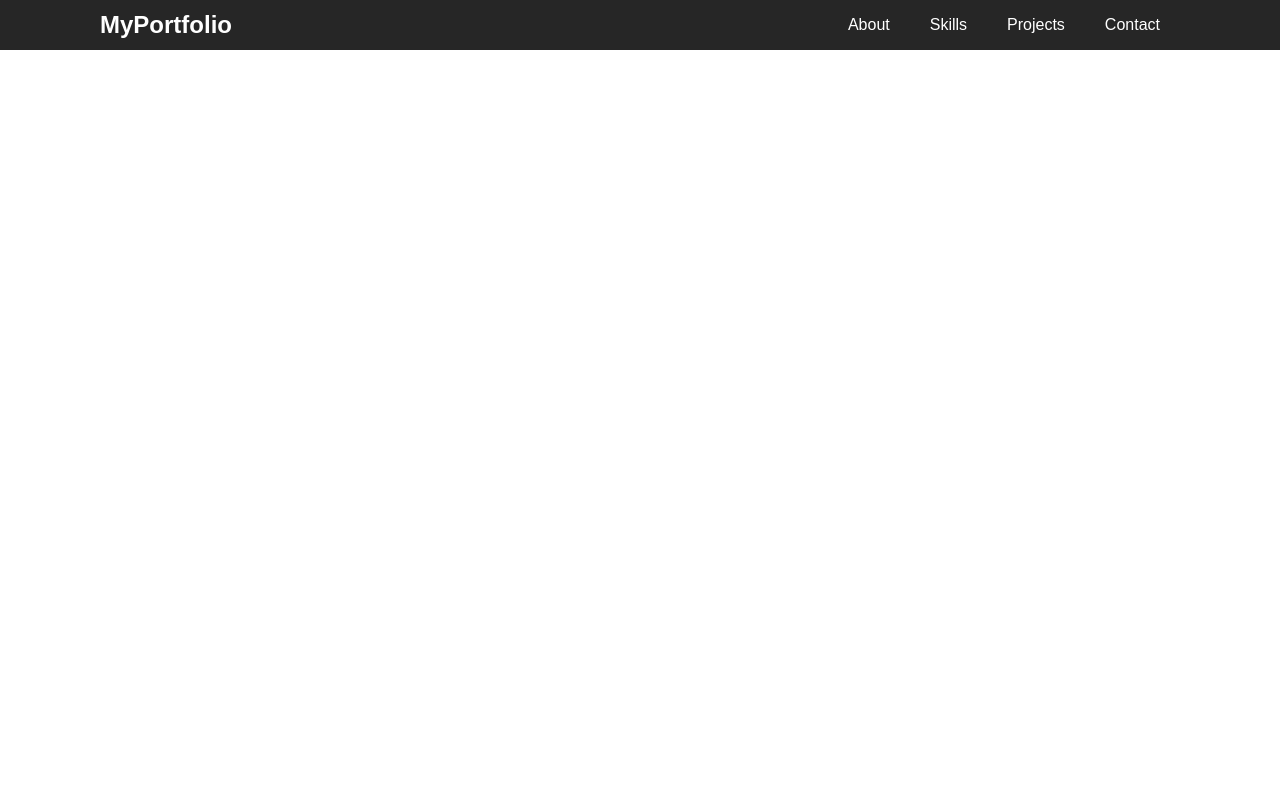
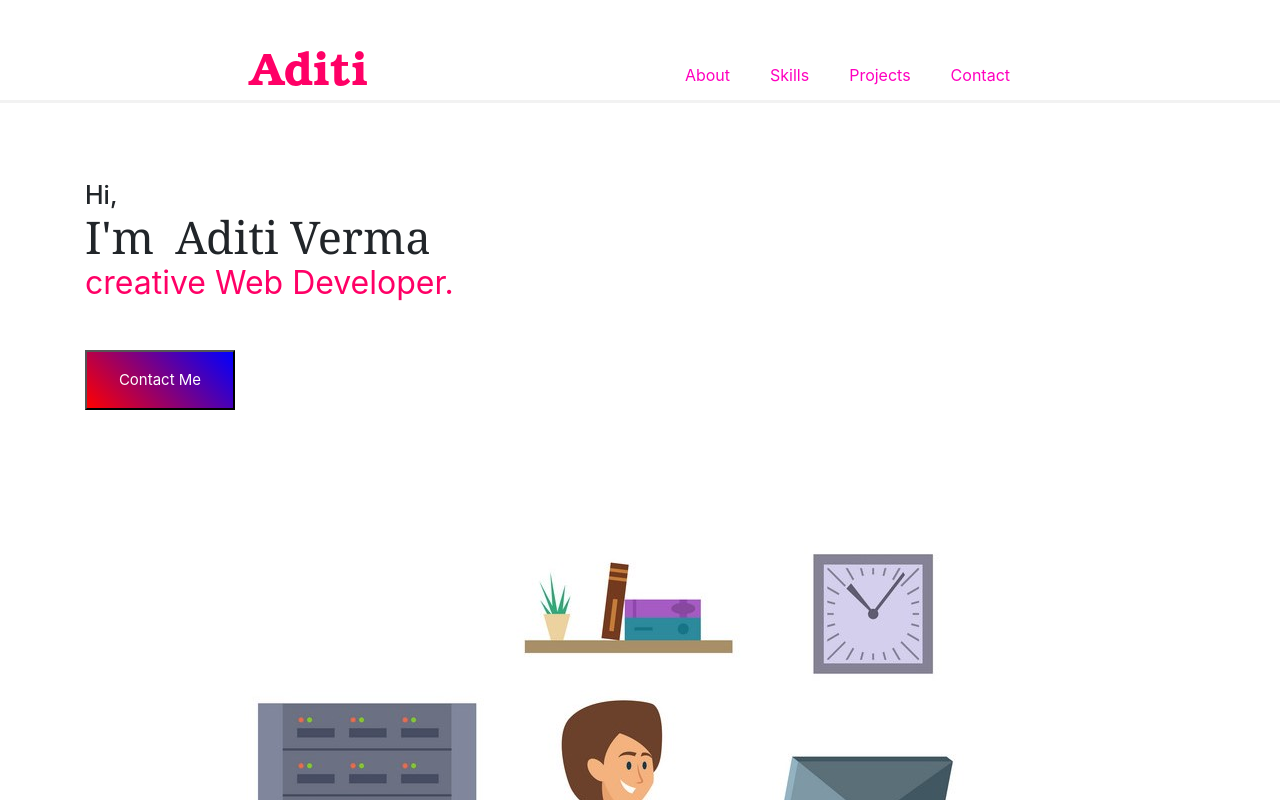
Before and after one commit to sak-4356/Portfolio, a plain HTML site: page index.html in a window 1280 px wide. Shown: the top 800 px of the page. Drawn offline with nearby package versions, Linux system fonts and the light colour scheme; files whose address does not match are found by name.

Commit message:
fourth commit

```diff
--- a/Syle_css.css
+++ b/Syle_css.css
@@ -5,23 +5,29 @@ body{
 }
 header{
     position: absolute;
-    top:0;
+    top:50px;
     left: 0;
     padding: 0 100px;
-    background: #262626;
+    background: #fff;
     width: 100%;
     box-sizing: border-box;
+    border-bottom: 3px solid #f2f2f2;
 }
 header .port{
-    color: #fff;
-    height: 50px;
+    color: #ff0066;
+    height: 5px;
     line-height: 50px;
-    font-size: 24px;
+    font-size: 46px;
     float: left;
     font-weight: bold;
+    font-family: Bookman, URW Bookman ;
+    font-style: normal;
+    padding-left: 150px;
 }
 header nav{
     float:right;
+    padding-right: 150px;
+
 
 }
 header nav ul{
@@ -36,7 +42,7 @@ header nav ul li a{
     height: 50px;
     line-height: 50px;
     padding: 0 20px;
-    color: #fff;
+    color: #ff00bf;
     text-decoration: none;
     display: block;
 }
@@ -55,6 +61,55 @@ header nav ul li a:active{
     display: none;
 
 }
+.info-section{
+    display: flex;
+    flex-wrap: wrap;
+    justify-content: space-between;
+    padding-left: 250px;
+    height: calc(100vh-60px);
+    padding-top: 60px;
+}
+.about,
+.skills,
+.work,
+.contact,
+text{
+    color: rgba(0, 0, 0, 0.767);
+    font-family: Arial, Helvetica, sans-serif;
+}
+.text{
+    margin-top:120px;
+    font-size: 20px;
+}
+.med{
+font-size: 25px;
+}
+.big,.big-2{
+    font-size: 45px;
+    font-family: Georgia, 'Times New Roman', Times, serif;
+}
+.small{
+    font-size: 18px;
+    color: #ff0066;
+}
+button {
+    border-radius: 12px;
+    background: -moz-linear-gradient(45deg, red, blue);
+    background: linear-gradient(45deg, red, blue);
+    width: 150px;
+    height: 60px;
+    line-height: 60px;
+
+    margin-right: -9px;
+    text-align: center;
+    position: relative;
+
+}
+button a:link{
+    color: #fff !important;
+    font-size: 15px;
+    text-decoration: none;
+}
 @media(max-width:962px)
 {
     header{
@@ -65,6 +120,16 @@ header nav ul li a:active{
         display: block;
         padding:13.5px 0 0 0;
       }
+    header .port{
+        color: #ff0066;
+    height: 50px;
+    line-height: 50px;
+    font-size: 46px;
+    float: left;
+    font-family: Bookman, URW Bookman;
+    font-weight: bold;
+    padding:0;
+    }
     header nav{
 
         position: absolute;
@@ -72,7 +137,7 @@ header nav ul li a:active{
         height: calc(100vh-50px);
         top:50px;
         left:-100%;
-        background: #333;
+        background: #fff;
         transition: 0.5s;
 
 
--- a/index.html
+++ b/index.html
@@ -5,10 +5,11 @@
         <link href="https://stackpath.bootstrapcdn.com/font-awesome/4.7.0/css/font-awesome.min.css" rel="stylesheet">
         <meta name="viewport" content="width=device-width, initial-scale=1">
         <link rel="stylesheet" type="text/css" href="D:/Portfolio/Syle_css.css">
+        <link rel="stylesheet" href="https://maxcdn.bootstrapcdn.com/bootstrap/4.0.0/css/bootstrap.min.css" >
     </head>
     <body>
         <header>
-            <div class="port">MyPortfolio</div>
+            <div class="port">Aditi</div>
             <nav class="active">
                 <ul>
                     <li><a href="#" class="active">About</a></li>
@@ -19,6 +20,27 @@
             </nav>
             <div class="menu-toggle"><i class="fa fa-bars" aria-hidden="true"></i></div>
         </header>
+        <div class="container info-section">
+            <div class="text">
+                <h1>
+                    <span class="med">Hi,</span>
+                    <br>
+                    <span class="big">I'm</span>&nbsp;
+                    <span class="big-2">Aditi Verma</span>
+                    <br>
+                    <span class="small">creative Web Developer.</span>
+                    <br>
+                    <br>
+                    <button type="button"class="sert"><a href="#contact" >Contact Me</a></button>
+
+                </h1>
+            </div>
+            <div class="container-fluid">
+                <img src="pft.jpg">
+
+            </div>
+        </div>
+
         <script src="https://code.jquery.com/jquery-3.5.1.js"></script>
         <script type="text/javascript">
         $(document).ready(function(){
```
Also changed, not shown: pft.jpg (added).
